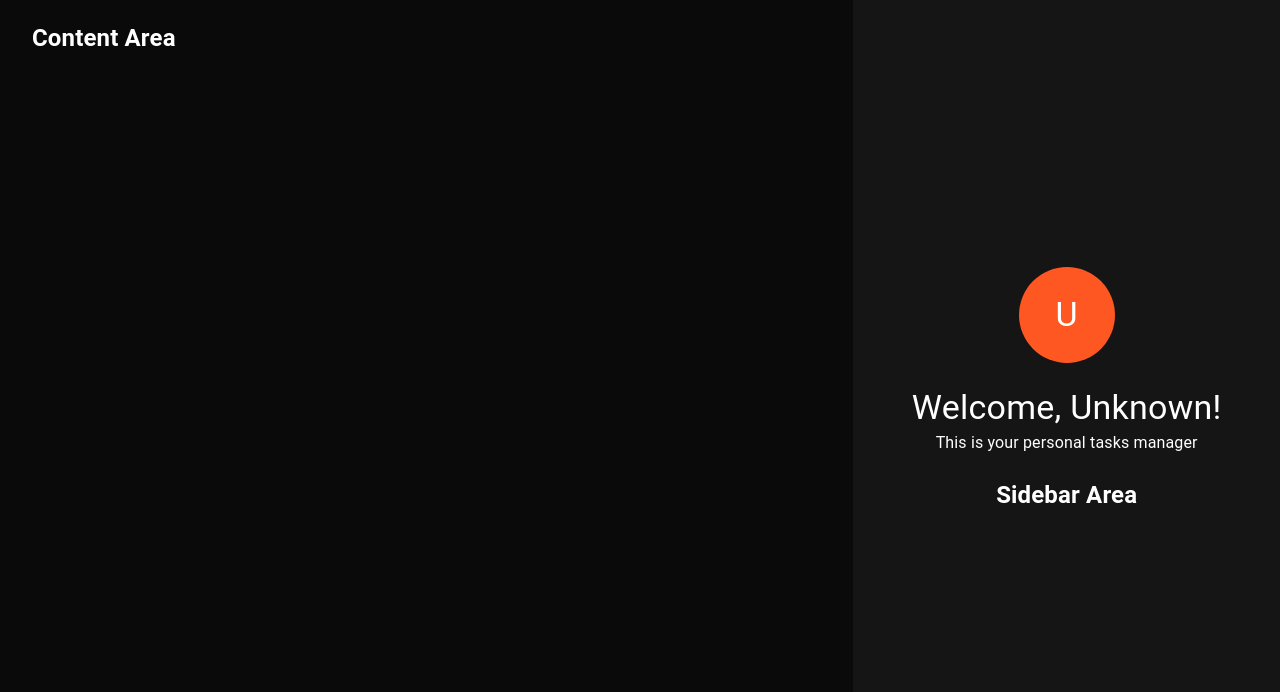
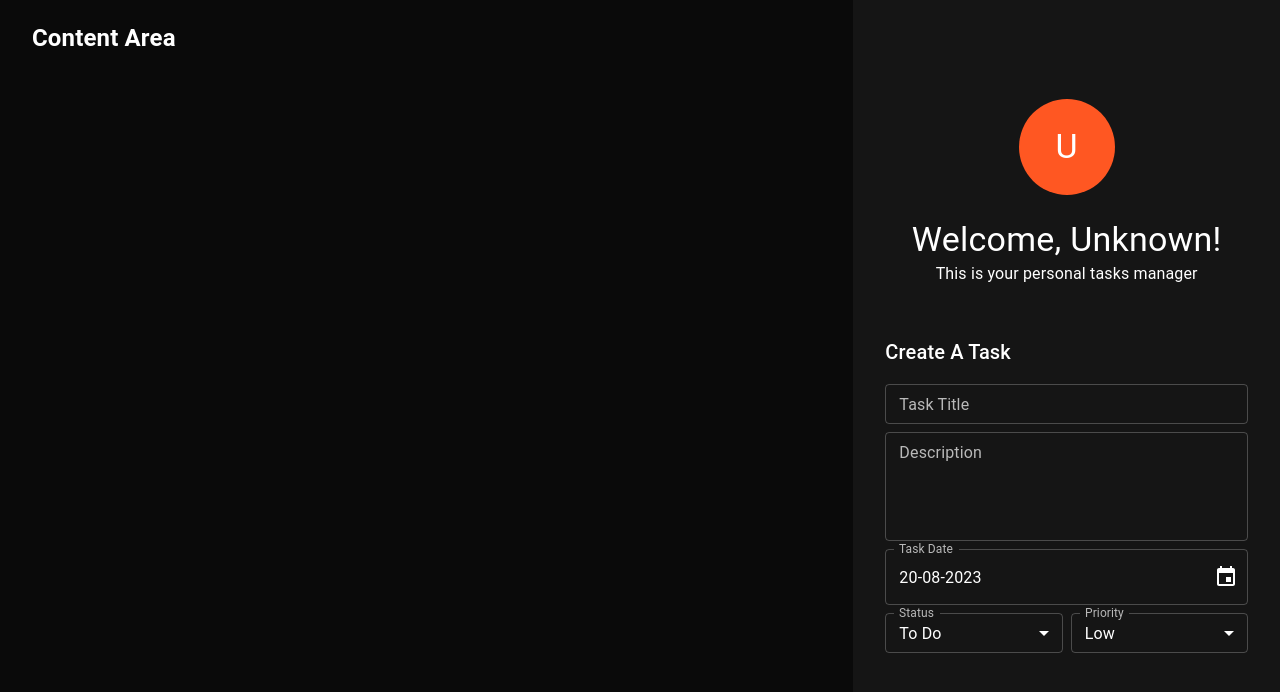
Before and after one commit to rgero/TaskPlanner, a React (Create React App) app in the folder taskplanner/: page / in a window 1280 px wide. Shown: the top 692 px of the page. Built offline with nearby package versions, Linux system fonts and the light colour scheme.

Commit message:
Continuing to work on the task form.
Trying to make everything as small as possible.

```diff
--- a/taskplanner/package.json
+++ b/taskplanner/package.json
@@ -6,6 +6,7 @@
     "@emotion/react": "^11.11.1",
     "@emotion/styled": "^11.11.0",
     "@mui/material": "^5.14.5",
+    "@mui/x-date-pickers": "^6.11.2",
     "@testing-library/jest-dom": "^5.17.0",
     "@testing-library/react": "^13.4.0",
     "@testing-library/user-event": "^13.5.0",
@@ -13,6 +14,7 @@
     "@types/node": "^16.18.41",
     "@types/react": "^18.2.20",
     "@types/react-dom": "^18.2.7",
+    "date-fns": "^2.30.0",
     "prop-types": "^15.8.1",
     "react": "^18.2.0",
     "react-dom": "^18.2.0",
--- a/taskplanner/src/components/Sidebar.tsx
+++ b/taskplanner/src/components/Sidebar.tsx
@@ -4,12 +4,13 @@ import { Grid } from '@mui/material';
 import { sideBarStyle } from  '../styles/Sidebar';
 
 import Profile from './Profile';
+import CreateTask from './createTasks/CreateTask';
 
 const Sidebar:FC = ():ReactElement  => {
     return (
         <Grid item md={4} sx={sideBarStyle}>
             <Profile/>
-            <h2>Sidebar Area</h2>
+            <CreateTask/>
         </Grid>
     )
 }
--- /dev/null
+++ b/taskplanner/src/components/createTasks/CreateTask.tsx
@@ -0,0 +1,90 @@
+import React, {FC, ReactElement} from 'react';
+import { Box, SelectChangeEvent, Stack, Typography } from '@mui/material';
+import TaskTitleField from './taskTitleField';
+import TaskDescriptionField from './taskDescriptionField';
+import TaskDateField from './taskDateField';
+import TaskSelectField from './taskSelectField';
+
+const statusOptions = [
+    {
+        value: "todo",
+        label: "To Do"
+    },
+    {
+        value: "inprogress",
+        label: "In Progress"
+    },
+    {
+        value: "done",
+        label: "Done"
+    },
+]
+
+const priorities = [
+    {
+        value: "low",
+        label: "Low"
+    },
+    {
+        value: "med",
+        label: "Medium"
+    },
+    {
+        value: "high",
+        label: "High"
+    },
+]
+
+
+const CreateTask:FC = ():ReactElement  => {
+    const [taskTitle, setTitle] = React.useState("");
+    const [description, setDescription] = React.useState("");
+    const [date, setDate] = React.useState(new Date());
+    const [status, setStatus] = React.useState(statusOptions[0].value)
+    const [priority, setPriority] = React.useState(priorities[0].value)
+
+
+    return (
+            <Box
+                display="flex"
+                flexDirection="column"
+                alignItems="flex-start"
+                width="100%"
+                px={4}
+                my={6}
+            >
+                <Typography mb={2} component="h2" variant="h6">
+                    Create A Task
+                </Typography>
+
+                <Stack sx={{ width: '100%' }} spacing={1}>
+                    <TaskTitleField
+                        onChange={(e)=> {setTitle(e.target.value)}}
+                    />
+                    <TaskDescriptionField
+                        onChange={(e)=> {setDescription(e.target.value)}}
+                    />
+                    <TaskDateField
+                        value={date}
+                    />
+                    <Stack direction="row" sx={{ width: '100%' }} spacing={1}>
+                        <TaskSelectField
+                            label="Status"
+                            value={status}
+                            options={statusOptions}
+                            onChange={(e)=>setStatus(e.target.value)}
+                        />
+                        <TaskSelectField
+                            label="Priority"
+                            value={priority}
+                            options={priorities}
+                            onChange={(e)=>setPriority(e.target.value)}
+                        />
+                    </Stack>
+                </Stack>
+            </Box>
+    )
+};
+
+
+export default CreateTask;
--- /dev/null
+++ b/taskplanner/src/components/createTasks/intefaces/IDateField.ts
@@ -0,0 +1,7 @@
+import { IDisabled } from "./IDisabled";
+
+export interface IDateField extends IDisabled
+{
+    value?: Date | null;
+    onChange?: ( date: Date | null ) => void;
+}
--- /dev/null
+++ b/taskplanner/src/components/createTasks/intefaces/IDisabled.ts
@@ -0,0 +1,3 @@
+export interface IDisabled {
+    disabled?: boolean
+}
--- /dev/null
+++ b/taskplanner/src/components/createTasks/intefaces/ISelectField.ts
@@ -0,0 +1,17 @@
+import { SelectChangeEvent } from "@mui/material";
+import { IDisabled } from "./IDisabled";
+import React from "react";
+
+export interface ISelectOption {
+    value: string,
+    label: string
+}
+
+export interface ISelectField extends IDisabled
+{
+    title?: string,
+    label?: string,
+    value?: string,
+    onChange?: ( e:SelectChangeEvent ) => void;
+    options?: ISelectOption[]
+}
--- /dev/null
+++ b/taskplanner/src/components/createTasks/intefaces/ITextField.ts
@@ -0,0 +1,7 @@
+import { IDisabled } from "./IDisabled";
+import React from "react";
+
+export interface ITextField extends IDisabled
+{
+    onChange?: ( e:React.ChangeEvent<HTMLInputElement | HTMLTextAreaElement> ) => void;
+}
--- /dev/null
+++ b/taskplanner/src/components/createTasks/taskDateField.tsx
@@ -0,0 +1,38 @@
+import React, { FC, ReactElement } from 'react';
+import PropTypes from 'prop-types';
+
+import { AdapterDateFns } from '@mui/x-date-pickers/AdapterDateFns';
+import { DesktopDatePicker } from '@mui/x-date-pickers/DesktopDatePicker';
+import { LocalizationProvider } from '@mui/x-date-pickers/LocalizationProvider';
+import { IDateField } from './intefaces/IDateField';
+
+
+const TaskDateField:FC<IDateField> = (props): ReactElement => {
+    const {
+        value = new Date(),
+        disabled = false,
+        onChange = (date) => console.log(date)
+    } = props;
+
+    return (
+        <>
+            <LocalizationProvider dateAdapter={AdapterDateFns}>
+                <DesktopDatePicker
+                    label="Task Date"
+                    format="dd-MM-yyyy"
+                    value={value}
+                    disabled={disabled}
+                    onChange={onChange}
+                />
+            </LocalizationProvider>
+        </>
+    );
+};
+
+TaskDateField.propTypes = {
+    disabled: PropTypes.bool,
+    onChange: PropTypes.func,
+    value: PropTypes.instanceOf(Date)
+}
+
+export default TaskDateField;
--- /dev/null
+++ b/taskplanner/src/components/createTasks/taskDescriptionField.tsx
@@ -0,0 +1,35 @@
+import React, {FC, ReactElement} from 'react';
+import PropTypes from 'prop-types';
+
+import { TextField } from '@mui/material';
+import { ITextField } from './intefaces/ITextField';
+
+const TaskDescriptionField:FC<ITextField> = (props):ReactElement  => {
+    const {
+        onChange = (e) => console.log(e),
+        disabled = false
+    } = props;
+
+    return (
+        <TextField
+            id="description"
+            name="description"
+            label="Description"
+            placeholder="Description"
+            variant="outlined"
+            size="small"
+            multiline
+            rows={4}
+            fullWidth
+            onChange={onChange}
+            disabled={disabled}
+        />
+    )
+}
+
+TaskDescriptionField.propTypes = {
+    onChange: PropTypes.func,
+    disabled: PropTypes.bool
+}
+
+export default TaskDescriptionField
--- /dev/null
+++ b/taskplanner/src/components/createTasks/taskSelectField.tsx
@@ -0,0 +1,51 @@
+
+
+
+import React, {FC, ReactElement} from 'react';
+import PropTypes from 'prop-types';
+
+import { FormControl, InputLabel, MenuItem, Select, SelectChangeEvent } from '@mui/material';
+import { ISelectField } from './intefaces/ISelectField';
+
+const TaskSelectField:FC<ISelectField> = (props) :ReactElement  => {
+    const {
+        label = "No Label",
+        value = "",
+        onChange = (e: SelectChangeEvent) => console.log(e),
+        options = [],
+        disabled = false
+    } = props;
+    const title:string = label.toLowerCase();
+
+    return (
+        <FormControl fullWidth size="small">
+            <InputLabel id={`${title}-id`}>{label}</InputLabel>
+            <Select
+                labelId={`${title}-id`}
+                id={`${title}-id-select`}
+                value={value}
+                label={label}
+                name={title}
+                onChange={onChange}
+                disabled={disabled}
+            >
+                {options.map((item, index) => (
+                    <MenuItem
+                        key={item.value + index}
+                        value={item.value}
+                        >
+                        {item.label}
+                    </MenuItem>
+                ))}
+            </Select>
+        </FormControl>
+    )
+}
+
+TaskSelectField.propTypes = {
+    onChange: PropTypes.func,
+    disabled: PropTypes.bool,
+    options: PropTypes.array
+}
+
+export default TaskSelectField
--- /dev/null
+++ b/taskplanner/src/components/createTasks/taskTitleField.tsx
@@ -0,0 +1,33 @@
+import React, {FC, ReactElement} from 'react';
+import PropTypes from 'prop-types';
+
+import { TextField } from '@mui/material';
+import { ITextField } from './intefaces/ITextField';
+
+const TaskTitleField:FC<ITextField> = (props) :ReactElement  => {
+    const {
+        onChange = (e) => console.log(e),
+        disabled = false
+    } = props;
+
+    return (
+        <TextField
+            id="title"
+            label="Task Title"
+            placeholder="Task Title"
+            variant="outlined"
+            size="small"
+            name="title"
+            fullWidth
+            disabled={disabled}
+            onChange={onChange}
+        />
+    )
+}
+
+TaskTitleField.propTypes = {
+    onChange: PropTypes.func,
+    disabled: PropTypes.bool
+}
+
+export default TaskTitleField
```
Also changed, not shown: 1 other file (tests, documents, lock files or other folders).
